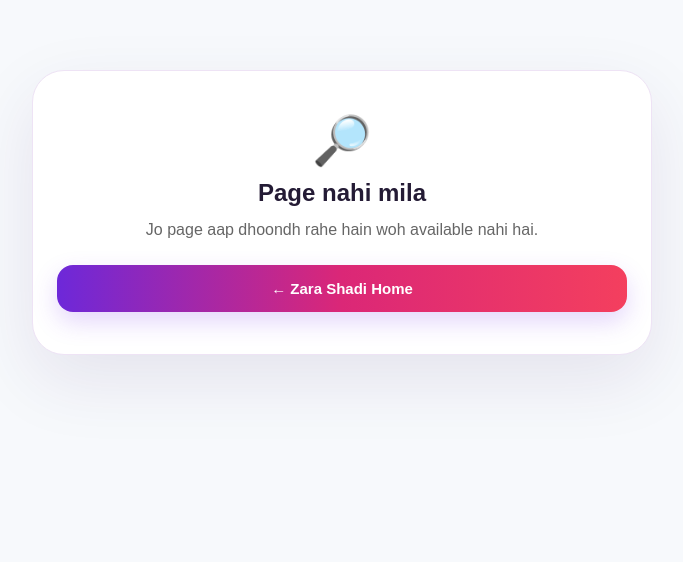
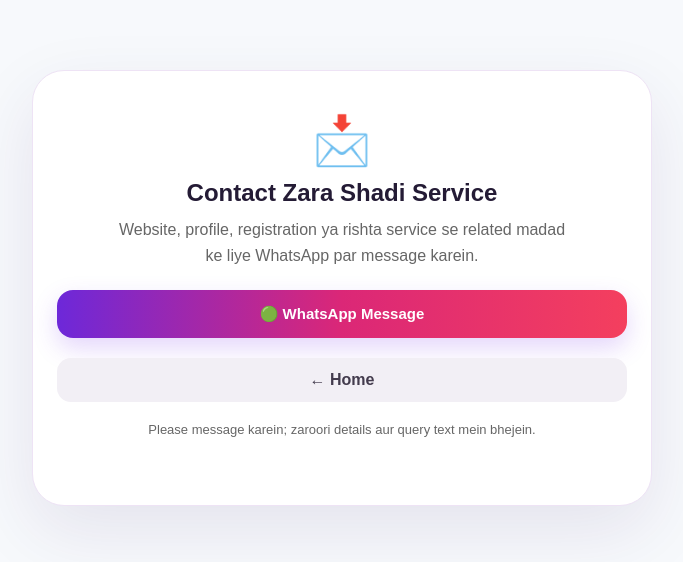
Before and after one commit to islam20111975-ops/zarashadiservice, a Next.js app: page /contact in a window 1280 px wide. Before the commit this address had no page. Shown: the top 562 px of the page, without its empty margins (298-981 px from the left). Built offline with nearby package versions, Linux system fonts and the light colour scheme.

Commit message:
Add contact information page

```diff
--- /dev/null
+++ b/app/contact/page.js
@@ -0,0 +1,7 @@
+import Link from "next/link";
+
+export const metadata={title:"Contact",description:"Zara Shadi Service contact details"};
+
+export default function Contact(){
+  return <main><section className="cardPage siteState"><div className="siteStateIcon">📩</div><h1>Contact Zara Shadi Service</h1><p>Website, profile, registration ya rishta service se related madad ke liye WhatsApp par message karein.</p><div className="siteStateActions"><a className="primaryAction" href="https://wa.me/" target="_blank" rel="noreferrer">🟢 WhatsApp Message</a><Link className="backAction" href="/">← Home</Link></div><p style={{marginTop:18,fontSize:13}}>Please message karein; zaroori details aur query text mein bhejein.</p></section></main>;
+}
```
